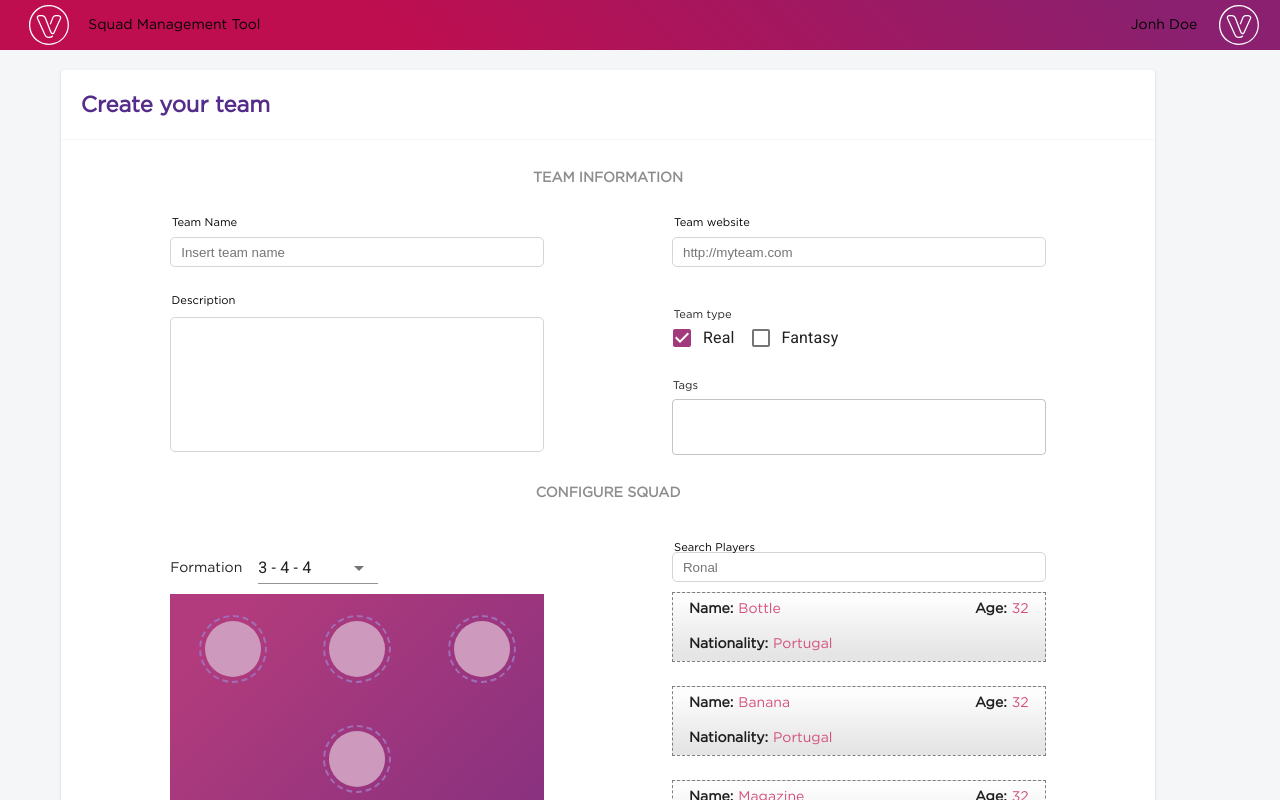
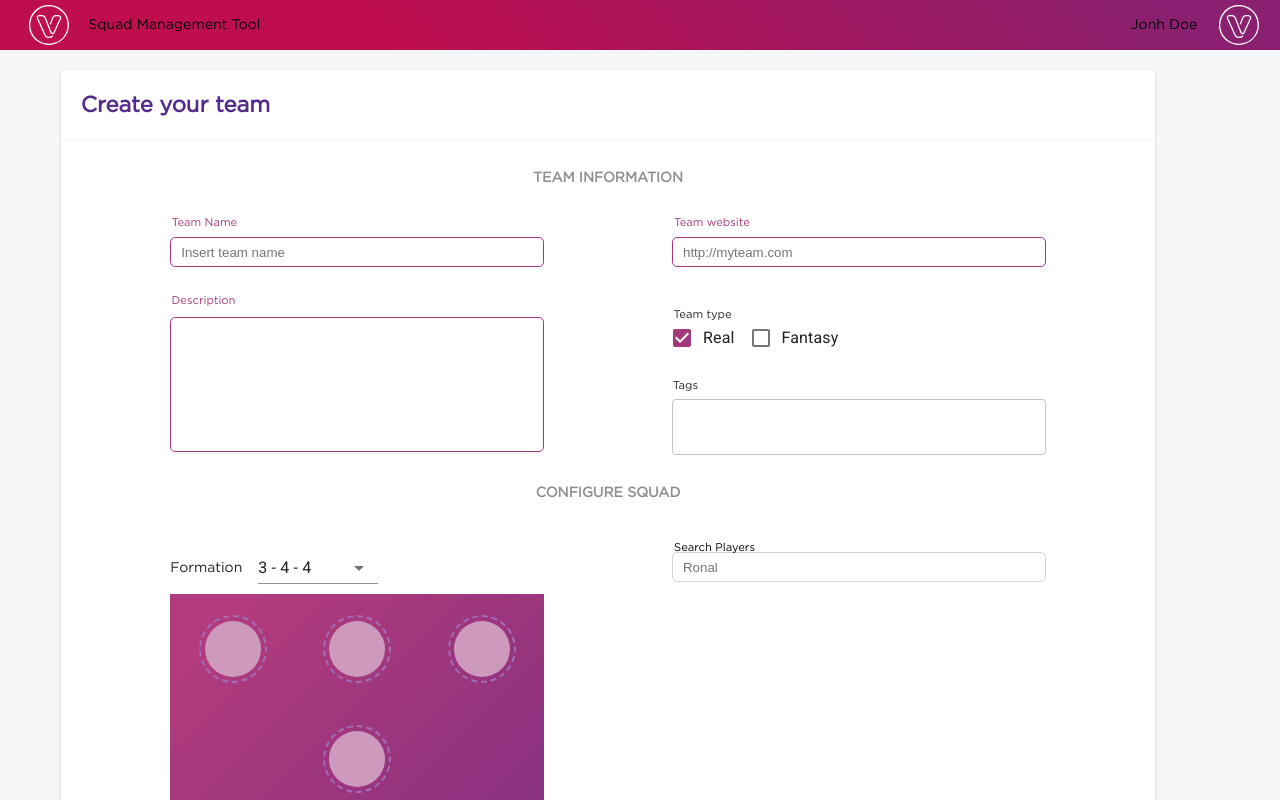
Before and after one commit to santanalc/Squad-Management, a React (Create React App) app in the folder squad-management-app/: page /edit/1 in a window 1280 px wide. Shown: the top 800 px of the page. Built offline with nearby package versions, Linux system fonts and the light colour scheme.

Commit message:
feat: Salvando os objetos dos times com jogadores

```diff
--- a/squad-management-app/src/components/Draggle/Box.tsx
+++ b/squad-management-app/src/components/Draggle/Box.tsx
@@ -2,6 +2,7 @@
 import { css, jsx } from "@emotion/core";
 import styled from "@emotion/styled";
 import { useDrag } from "react-dnd";
+import { BoxState } from "../../views/Edit/Edit";
 
 interface StyleProps {
   opacity: number;
@@ -43,14 +44,13 @@ const info = css`
 `;
 
 export interface BoxProps {
-  name: string;
-  type: string;
+  boxElem: BoxState;
   isDropped: boolean;
 }
 
-export const Box: React.FC<BoxProps> = ({ name, type, isDropped }) => {
+export const Box: React.FC<BoxProps> = ({ boxElem, isDropped }) => {
   const [{ opacity }, drag] = useDrag({
-    item: { name, type },
+    item: { name: boxElem.name, type: boxElem.type },
     collect: (monitor) => ({
       opacity: monitor.isDragging() ? 0.4 : 1,
     }),
@@ -65,15 +65,15 @@ export const Box: React.FC<BoxProps> = ({ name, type, isDropped }) => {
     >
       <div css={spaceBet}>
         <p css={phrase}>
-          Name: <p css={info}> {name}</p>
+          Name: <p css={info}> {boxElem.name}</p>
         </p>
         <p css={phrase}>
-          Age: <p css={info}> 32</p>
+          Age: <p css={info}> {boxElem.age}</p>
         </p>
       </div>
       <div css={spaceBet}>
         <p css={phrase}>
-          Nationality: <p css={info}> Portugal</p>
+          Nationality: <p css={info}> {boxElem.nationality}</p>
         </p>
       </div>
     </BoxDiv>
--- a/squad-management-app/src/components/Draggle/TeamContainer.tsx
+++ b/squad-management-app/src/components/Draggle/TeamContainer.tsx
@@ -1,6 +1,6 @@
 /** @jsx jsx */
 import { css, jsx } from "@emotion/core";
-import { useState, useCallback } from "react";
+import { useState, useCallback, useEffect, useRef } from "react";
 import { Box } from "./Box";
 import update from "immutability-helper";
 import { Dustbin } from "./Dustibin";
@@ -23,6 +23,13 @@ import {
 } from "@material-ui/core";
 import { getArea, getGridDustibin } from "./dinamicArea";
 import StyledInput from "../StyledInput";
+import {
+  BoxState,
+  DustbinState,
+  initialDustibins,
+} from "../../views/Edit/Edit";
+import { Dispatch } from "@testing-library/react/node_modules/@types/react";
+import { SetStateAction } from "@testing-library/react/node_modules/@types/react";
 
 const useStyles = makeStyles((theme: Theme) =>
   createStyles({
@@ -32,17 +39,6 @@ const useStyles = makeStyles((theme: Theme) =>
     },
   })
 );
-
-interface DustbinState {
-  id: number;
-  accepts: string[];
-  lastDroppedItem: any;
-}
-
-interface BoxState {
-  name: string;
-  type: string;
-}
 
 export interface DustbinSpec {
   accepts: string[];
@@ -58,34 +54,35 @@ export interface ContainerState {
   boxes: BoxSpec[];
 }
 
-export const TeamContainer: React.FC = () => {
+interface Props {
+  dustbins: DustbinState[];
+  setDustbins: Dispatch<SetStateAction<DustbinState[]>>;
+  boxes: BoxState[];
+  setBoxes: Dispatch<SetStateAction<BoxState[]>>;
+  droppedBoxNames: string[];
+  setDroppedBoxNames: Dispatch<SetStateAction<string[]>>;
+  handleSubmit: any;
+}
+
+export function TeamContainer(props: Props) {
   const [name, setName] = useState("");
+  const [loading, setLoading] = useState(false);
   const classes = useStyles();
+  const firstUpdate = useRef(true);
   const [formation, setFormation] = useState<{
     value: any;
     name: string;
   }>({ value: 0, name: "3 - 4 - 3" });
-  const [dustbins, setDustbins] = useState<DustbinState[]>([
-    { id: 1, accepts: ["player"], lastDroppedItem: null },
-    { id: 2, accepts: ["player"], lastDroppedItem: null },
-    { id: 3, accepts: ["player"], lastDroppedItem: null },
-    { id: 4, accepts: ["player"], lastDroppedItem: null },
-    { id: 5, accepts: ["player"], lastDroppedItem: null },
-    { id: 6, accepts: ["player"], lastDroppedItem: null },
-    { id: 7, accepts: ["player"], lastDroppedItem: null },
-    { id: 8, accepts: ["player"], lastDroppedItem: null },
-    { id: 9, accepts: ["player"], lastDroppedItem: null },
-    { id: 10, accepts: ["player"], lastDroppedItem: null },
-    { id: 11, accepts: ["player"], lastDroppedItem: null },
-  ]);
 
-  const [boxes] = useState<BoxState[]>([
-    { name: "Bottle", type: "player" },
-    { name: "Banana", type: "player" },
-    { name: "Magazine", type: "player" },
-  ]);
-
-  const [droppedBoxNames, setDroppedBoxNames] = useState<string[]>([]);
+  const {
+    dustbins,
+    setDustbins,
+    boxes,
+    setBoxes,
+    droppedBoxNames,
+    setDroppedBoxNames,
+    handleSubmit,
+  } = props;
 
   function isDropped(boxName: string) {
     return droppedBoxNames.indexOf(boxName) > -1;
@@ -94,7 +91,6 @@ export const TeamContainer: React.FC = () => {
   const handleDrop = useCallback(
     (index: number, item: { name: string }) => {
       const { name } = item;
-      // console.log("A");
       setDroppedBoxNames(
         update(droppedBoxNames, name ? { $push: [name] } : { $push: [] })
       );
@@ -108,7 +104,7 @@ export const TeamContainer: React.FC = () => {
         })
       );
     },
-    [droppedBoxNames, dustbins]
+    [droppedBoxNames, dustbins, setDroppedBoxNames, setDustbins]
   );
 
   const handleChange = (
@@ -123,6 +119,57 @@ export const TeamContainer: React.FC = () => {
       [name]: event.target.value,
     });
   };
+
+  useEffect(() => {
+    if (firstUpdate.current) {
+      setTimeout(() => (firstUpdate.current = false), 600);
+      return;
+    } else {
+      setDustbins(initialDustibins);
+      setDroppedBoxNames([]);
+    }
+  }, [formation, setDroppedBoxNames, setDustbins]);
+
+  useEffect(() => {
+    if (name.length >= 4)
+      (async () => {
+        setLoading(true);
+        try {
+          let response = await fetch(
+            `https://api-football-v1.p.rapidapi.com/v2/players/search/${name}`,
+            {
+              method: "GET",
+              headers: {
+                "x-rapidapi-host": "api-football-v1.p.rapidapi.com",
+                "x-rapidapi-key":
+                  "b2f92d5118mshaa17c597c6bda72p13e267jsn3aba431a54e4",
+              },
+            }
+          );
+
+          let responseObject = await response.json();
+
+          let players = responseObject.api.players
+            .slice(0, 10)
+            .map((elem: { player_name: any; nationality: any; age: any }) => {
+              return {
+                name: elem.player_name,
+                nationality: elem.nationality,
+                age: elem.age,
+                type: "player",
+              };
+            });
+          setBoxes(players);
+        } catch (err) {
+          console.log(err);
+        } finally {
+          setLoading(false);
+        }
+      })();
+    if (name.length === 0) {
+      setBoxes([]);
+    }
+  }, [name, setBoxes]);
 
   return (
     <DndProvider backend={HTML5Backend}>
@@ -170,6 +217,7 @@ export const TeamContainer: React.FC = () => {
             whileTap={{
               y: 1,
             }}
+            onClick={() => handleSubmit()}
           >
             Save
           </SaveButton>
@@ -188,11 +236,10 @@ export const TeamContainer: React.FC = () => {
             `}
           />
           <Boxes>
-            {boxes.map(({ name, type }, index) => (
+            {boxes.map((elem, index) => (
               <Box
-                name={name}
-                type={type}
-                isDropped={isDropped(name)}
+                boxElem={elem}
+                isDropped={isDropped(elem.name)}
                 key={index}
               />
             ))}
@@ -201,4 +248,4 @@ export const TeamContainer: React.FC = () => {
       </Container>
     </DndProvider>
   );
-};
+}
--- a/squad-management-app/src/views/Edit/Edit.tsx
+++ b/squad-management-app/src/views/Edit/Edit.tsx
@@ -25,6 +25,33 @@ import { makeStyles } from "@material-ui/styles";
 import { motion, TargetAndTransition } from "framer-motion";
 import { TeamContainer } from "../../components/Draggle/TeamContainer";
 
+export interface DustbinState {
+  id: number;
+  accepts: string[];
+  lastDroppedItem: any;
+}
+
+export interface BoxState {
+  name: string;
+  nationality: string;
+  age: number;
+  type: string;
+}
+
+export const initialDustibins = [
+  { id: 1, accepts: ["player"], lastDroppedItem: null },
+  { id: 2, accepts: ["player"], lastDroppedItem: null },
+  { id: 3, accepts: ["player"], lastDroppedItem: null },
+  { id: 4, accepts: ["player"], lastDroppedItem: null },
+  { id: 5, accepts: ["player"], lastDroppedItem: null },
+  { id: 6, accepts: ["player"], lastDroppedItem: null },
+  { id: 7, accepts: ["player"], lastDroppedItem: null },
+  { id: 8, accepts: ["player"], lastDroppedItem: null },
+  { id: 9, accepts: ["player"], lastDroppedItem: null },
+  { id: 10, accepts: ["player"], lastDroppedItem: null },
+  { id: 11, accepts: ["player"], lastDroppedItem: null },
+];
+
 export const useStyles = makeStyles((theme) => ({
   root: {
     width: "100%",
@@ -37,11 +64,32 @@ const upperTitleTag: TargetAndTransition = {
   scale: 0.8,
   opacity: 1,
 };
+
+function urlRegex(site: string) {
+  let expression = /[-a-zA-Z0-9@:%._\+~#=]{1,256}\.[a-zA-Z0-9()]{1,6}\b([-a-zA-Z0-9()@:%_\+.~#?&//=]*)?/gi;
+  let regex = new RegExp(expression);
+
+  if (site.match(regex)) {
+    return true;
+  } else {
+    return false;
+  }
+}
+
 function Edit() {
   const [name, setName] = useState("");
+  const [description, setDescription] = useState("");
+  const [site, setSite] = useState("");
+  const [dustbins, setDustbins] = useState<DustbinState[]>(initialDustibins);
+  const [boxes, setBoxes] = useState<BoxState[]>([]);
+  const [droppedBoxNames, setDroppedBoxNames] = useState<string[]>([]);
   const [teamType, setTeamType] = useState(0);
   const [keywords, setKeywords] = useState<any>();
   const classes = useStyles();
+
+  function handleSubmit() {
+    console.log(droppedBoxNames, dustbins);
+  }
 
   return (
     <div css={editContainer}>
@@ -55,16 +103,16 @@ function Edit() {
           <StyledInput
             value={name}
             onChangeText={(text) => setName(text)}
-            errorInput={false}
+            errorInput={!name.length}
             inputProps={{
               placeholder: "Insert team name",
               title: "Team Name",
             }}
           />
           <StyledInput
-            value={name}
-            onChangeText={(text) => setName(text)}
-            errorInput={false}
+            value={site}
+            onChangeText={(text) => setSite(text)}
+            errorInput={!urlRegex(site)}
             inputProps={{
               placeholder: "http://myteam.com",
               title: "Team website",
@@ -74,9 +122,9 @@ function Edit() {
 
         <EditRow>
           <StyledInput
-            value={name}
-            onChangeText={(text) => setName(text)}
-            errorInput={false}
+            value={description}
+            onChangeText={(text) => setDescription(text)}
+            errorInput={!description.length}
             inputProps={{
               title: "Description",
             }}
@@ -164,7 +212,15 @@ function Edit() {
 
         <p css={infoText}> CONFIGURE SQUAD</p>
 
-        <TeamContainer />
+        <TeamContainer
+          dustbins={dustbins}
+          setDustbins={setDustbins}
+          boxes={boxes}
+          setBoxes={setBoxes}
+          handleSubmit={handleSubmit}
+          droppedBoxNames={droppedBoxNames}
+          setDroppedBoxNames={setDroppedBoxNames}
+        />
       </Paper>
     </div>
   );
```
